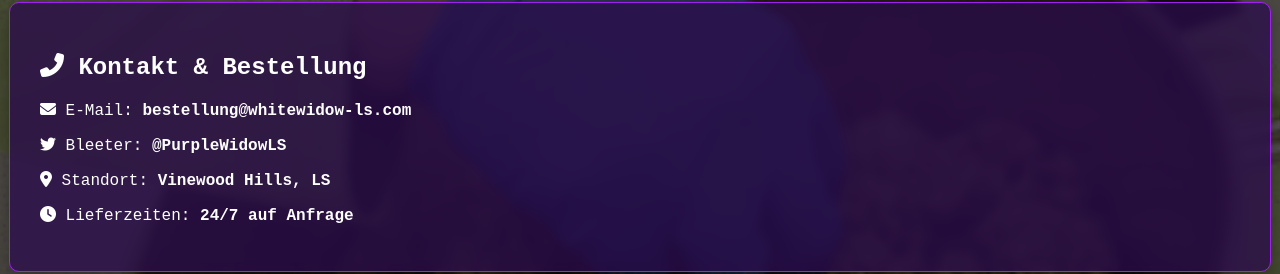
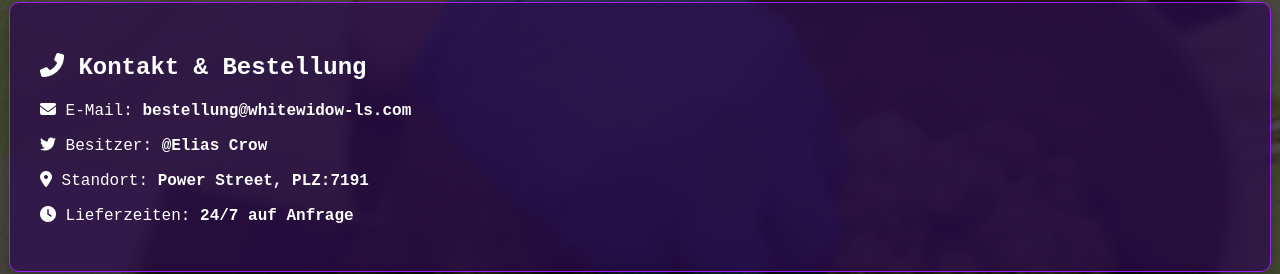
Before and after one commit to xAzzuroCrow/Whitewidow, a plain HTML site: page index.html in a window 1280 px wide. Shown: the part 970-1244 px from the top of the page. Drawn offline with Linux system fonts and the light colour scheme.

Commit message:
index.html

```diff
--- a/index.html
+++ b/index.html
@@ -259,8 +259,8 @@
     <div class="container" id="contact">
         <h2><i class="fas fa-phone-alt"></i> Kontakt & Bestellung</h2>
         <p><i class="fas fa-envelope"></i> E-Mail: <strong>bestellung@whitewidow-ls.com</strong></p>
-        <p><i class="fab fa-twitter"></i> Bleeter: <strong>@PurpleWidowLS</strong></p>
-        <p><i class="fas fa-map-marker-alt"></i> Standort: <strong>Vinewood Hills, LS</strong></p>
+        <p><i class="fab fa-twitter"></i> Besitzer: <strong>@Elias Crow</strong></p>
+        <p><i class="fas fa-map-marker-alt"></i> Standort: <strong>Power Street, PLZ:7191</strong></p>
         <p><i class="fas fa-clock"></i> Lieferzeiten: <strong>24/7 auf Anfrage</strong></p>
     </div>
 
```
